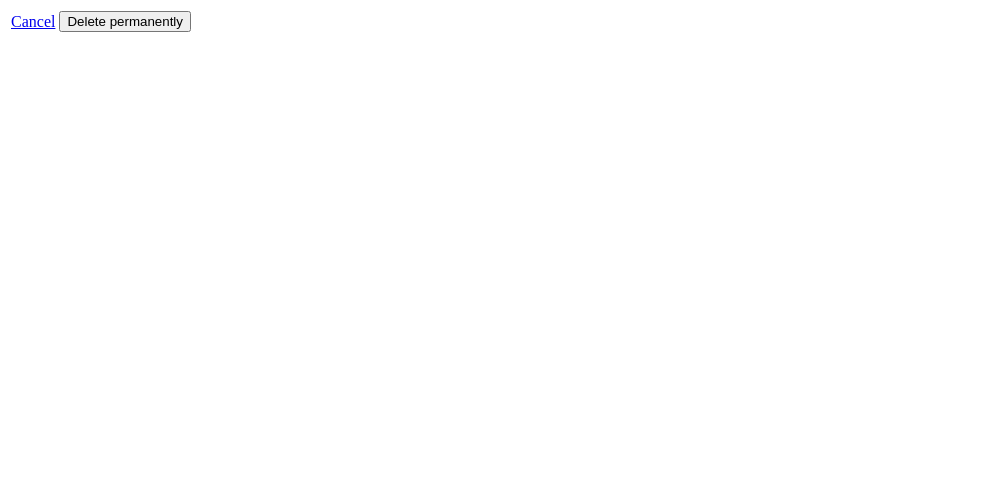
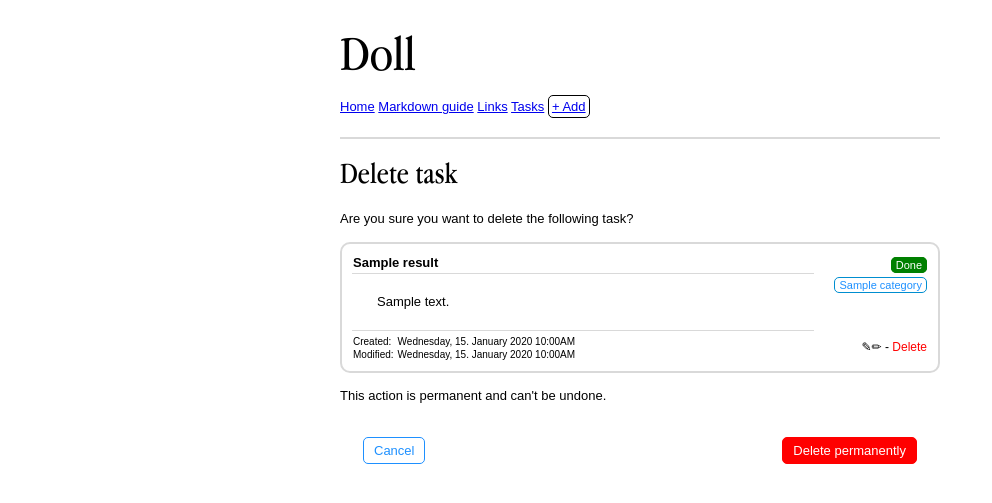
Before and after one commit to Starstaub/doll, a Flask app: template app/templates/task_delete.html in a window 1280 px wide. Shown: the top 503 px of the page, without its empty margins (0-992 px from the left). Run offline with Flask 2, Linux system fonts and the light colour scheme; tables that the repository leaves empty hold one stand-in row (values such as "Sample post"); the template is opened without the code that fills it: values that come from a table or form of the project are taken from there, most other values are stand-ins (such as "Sample title", 1, 10 or a date in 2020).

Commit message:
Finished task_delete page

```diff
--- a/app/templates/task_delete.html
+++ b/app/templates/task_delete.html
@@ -1,6 +1,26 @@
-<table class="table_buttons">
+{% extends "base.html" %}
+
+{% block content %}
+
+<h2>Delete task</h2>
+
+<form action="" method="post">
+
+    {{ form.hidden_tag() }}
+
+    <p>Are you sure you want to delete the following task?</p>
+
+    {% include "_tasks.html" %}
+
+    <p>This action is permanent and can't be undone.</p>
+
+    <table class="table_buttons">
         <tr>
             <td><a href="{{ url_for('tasks') }}" class="cancel_button_blue">Cancel</a></td>
             <td>{{ form.submit(class="button_delete") }}</td>
         </tr>
     </table>
+
+</form>
+
+{% endblock %}
```
